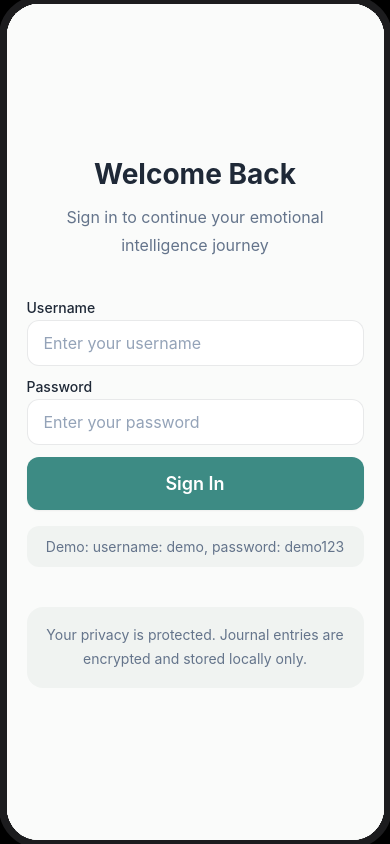
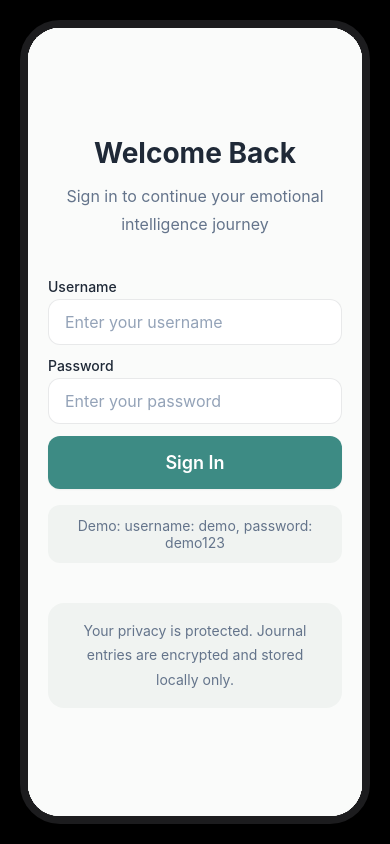
Before and after one commit to iVectorFlux/appv1, an Expo app drawn with the web renderer of React Native: screen /login in a window 390 px wide. Built offline with nearby package versions, Linux system fonts and the light colour scheme; Expo Router itself is replaced by a stand-in of ours; some packages are replaced by stand-ins of ours.

Commit message:
Restore original mobile frame dimensions with responsive constraints

```diff
--- a/app/_layout.tsx
+++ b/app/_layout.tsx
@@ -86,20 +86,23 @@ export default function RootLayout() {
   );
 }
 
-// iPhone 16 Pro dimensions
-const IPHONE_WIDTH = 393;
-const IPHONE_HEIGHT = 852;
-
 const styles = StyleSheet.create({
   webContainer: {
     flex: 1,
+    width: '100%',
+    height: '100%',
     backgroundColor: '#000',
     alignItems: 'center',
     justifyContent: 'center',
+    padding: 20,
+    minHeight: '100vh' as any,
   },
   mobileFrame: {
-    width: IPHONE_WIDTH,
-    height: IPHONE_HEIGHT,
+    width: 393,
+    height: 852,
+    maxWidth: 'calc(100vw - 40px)' as any,
+    maxHeight: 'calc(100vh - 40px)' as any,
+    aspectRatio: 393 / 852,
     borderRadius: 40,
     overflow: 'hidden',
     shadowColor: '#000',
@@ -110,5 +113,6 @@ const styles = StyleSheet.create({
     // iPhone 16 Pro frame styling
     borderWidth: 8,
     borderColor: '#1C1C1E',
+    position: 'relative' as any,
   },
 });
--- a/src/styles/index.css
+++ b/src/styles/index.css
@@ -5,24 +5,6 @@
 /* EQ App Custom Styles */
 * {
   font-family: 'Inter', -apple-system, BlinkMacSystemFont, sans-serif;
-  box-sizing: border-box;
-}
-
-/* Mobile Frame Container - iPhone 16 Pro dimensions */
-:root {
-  --iphone-width: 393px;
-  --iphone-height: 852px;
-  --iphone-aspect-ratio: calc(393 / 852);
-}
-
-/* Ensure app doesn't overflow */
-html, body, #root {
-  margin: 0;
-  padding: 0;
-  width: 100%;
-  height: 100%;
-  overflow: hidden;
-  background-color: #000;
 }
 
 /* Custom scrollbar for mobile feel */
```
